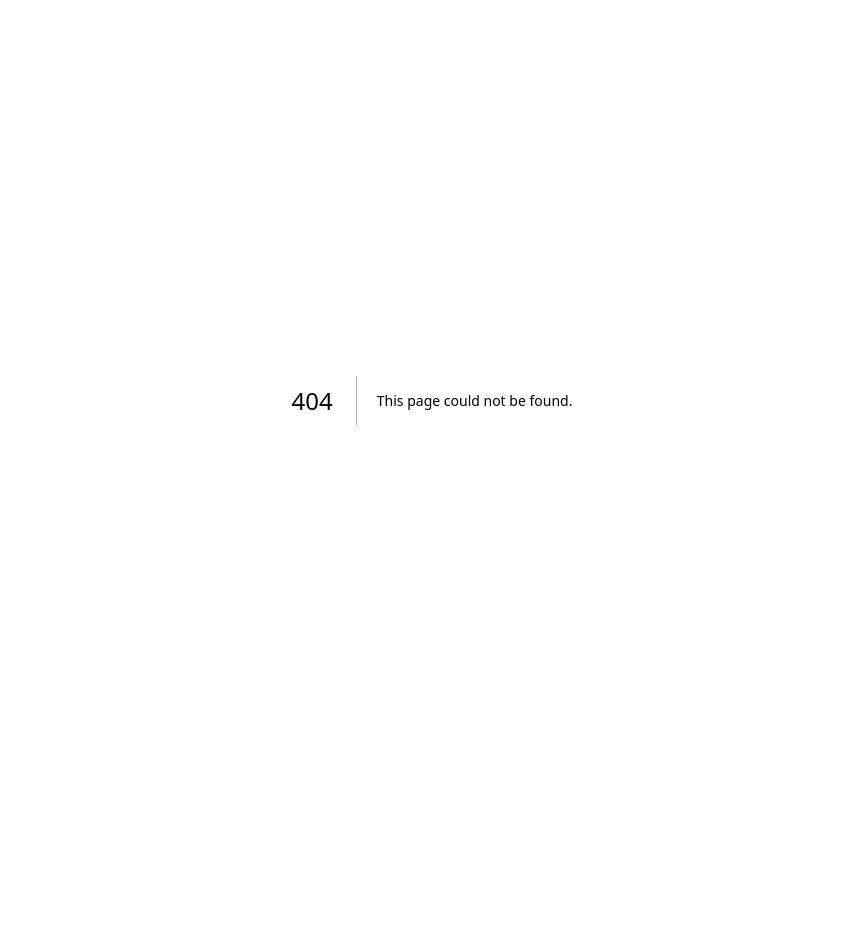
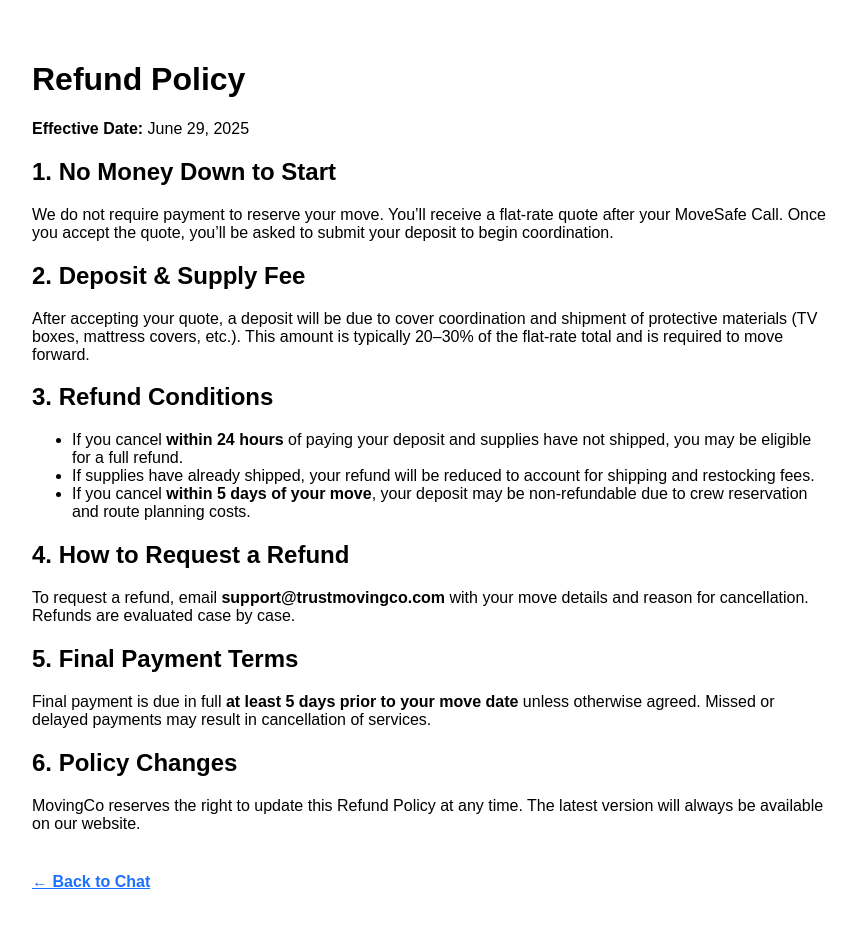
Before and after one commit to Trent2000Steel/V2, a Next.js app: page /refund-policy in a window 1280 px wide. Before the commit this address had no page. Shown: the top 928 px of the page, without its empty margins (208-1064 px from the left). Before the commit the page ends 800 px from the top, so only its background shows below. Built offline with nearby package versions, Linux system fonts and the light colour scheme.

Commit message:
Create refund-policy.js

```diff
--- /dev/null
+++ b/pages/refund-policy.js
@@ -0,0 +1,45 @@
+export default function RefundPolicy() {
+  return (
+    <div style={{ padding: '32px', maxWidth: '800px', margin: '0 auto', fontFamily: 'Arial, sans-serif' }}>
+      <h1>Refund Policy</h1>
+
+      <p><strong>Effective Date:</strong> June 29, 2025</p>
+
+      <h2>1. No Money Down to Start</h2>
+      <p>
+        We do not require payment to reserve your move. You’ll receive a flat-rate quote after your MoveSafe Call. Once you accept the quote, you’ll be asked to submit your deposit to begin coordination.
+      </p>
+
+      <h2>2. Deposit & Supply Fee</h2>
+      <p>
+        After accepting your quote, a deposit will be due to cover coordination and shipment of protective materials (TV boxes, mattress covers, etc.). This amount is typically 20–30% of the flat-rate total and is required to move forward.
+      </p>
+
+      <h2>3. Refund Conditions</h2>
+      <ul>
+        <li>If you cancel <strong>within 24 hours</strong> of paying your deposit and supplies have not shipped, you may be eligible for a full refund.</li>
+        <li>If supplies have already shipped, your refund will be reduced to account for shipping and restocking fees.</li>
+        <li>If you cancel <strong>within 5 days of your move</strong>, your deposit may be non-refundable due to crew reservation and route planning costs.</li>
+      </ul>
+
+      <h2>4. How to Request a Refund</h2>
+      <p>
+        To request a refund, email <strong>support@trustmovingco.com</strong> with your move details and reason for cancellation. Refunds are evaluated case by case.
+      </p>
+
+      <h2>5. Final Payment Terms</h2>
+      <p>
+        Final payment is due in full <strong>at least 5 days prior to your move date</strong> unless otherwise agreed. Missed or delayed payments may result in cancellation of services.
+      </p>
+
+      <h2>6. Policy Changes</h2>
+      <p>
+        MovingCo reserves the right to update this Refund Policy at any time. The latest version will always be available on our website.
+      </p>
+
+      <div style={{ marginTop: '40px' }}>
+        <a href="/" style={{ color: '#1e70ff', fontWeight: 'bold' }}>← Back to Chat</a>
+      </div>
+    </div>
+  );
+}
```
